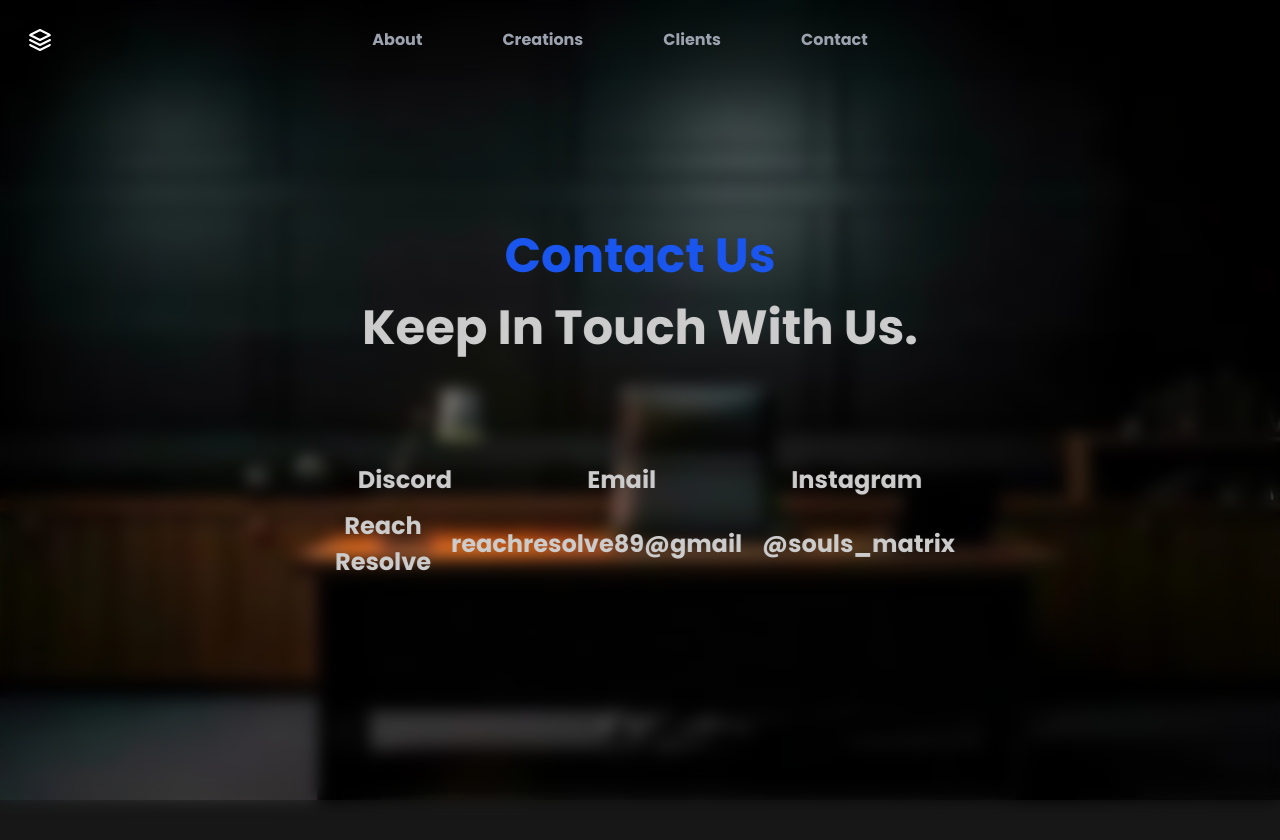
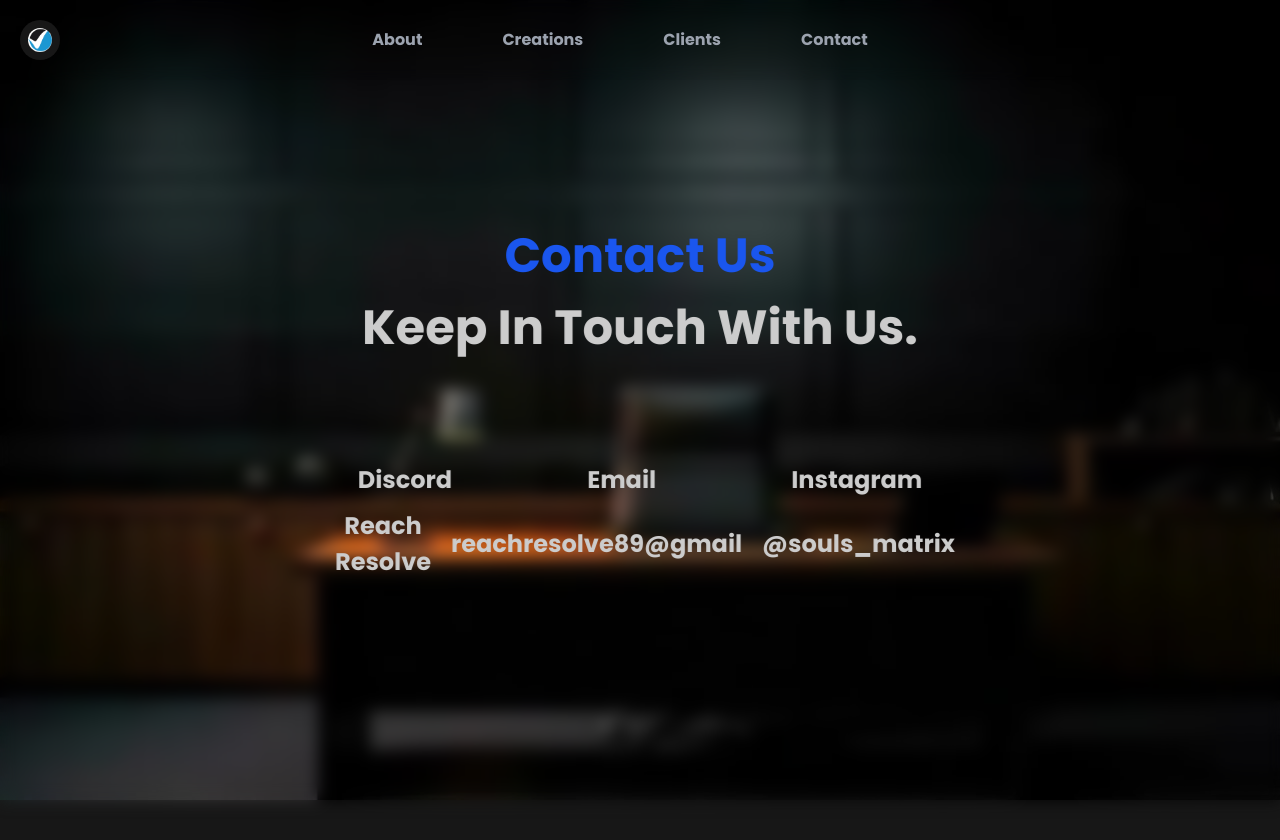
Before and after one commit to Rohitbag233/Reach-Resolve, a plain HTML site: page Contact.html in a window 1280 px wide. Shown: the top 840 px of the page. Drawn offline with nearby package versions, Linux system fonts and the light colour scheme.

Commit message:
logo done

```diff
--- a/Contact.html
+++ b/Contact.html
@@ -67,9 +67,7 @@
 <header class="text-gray-400 bg-transparent backdrop-blur body-font">
     <div class="container mx-auto flex flex-wrap p-5 flex-col md:flex-row items-center">
         <a class="flex title-font font-medium items-center text-white mb-4 md:mb-0" href="https://reachresolve.run.place/">
-            <svg xmlns="http://www.w3.org/2000/svg" fill="none" stroke="currentColor" stroke-linecap="round" stroke-linejoin="round" stroke-width="2" class="w-10 h-10 text-white p-2 bg-transparent rounded-full" viewBox="0 0 24 24">
-                <path d="M12 2L2 7l10 5 10-5-10-5zM2 17l10 5 10-5M2 12l10 5 10-5"></path>
-            </svg>
+            <img class="w-10 h-10 text-white p-2 bg-neutral-900 rounded-full" src="tinified\Reachresolve.jpg">
         </a>
         <nav class="md:ml-auto md:mr-auto flex flex-wrap items-center text-base justify-center">
             <a class="mr-20 hover:text-white" href="https://reachresolve.run.place/About.html">About</a>
```
Also changed, not shown: Testimonials.html (+1 -3 lines).
